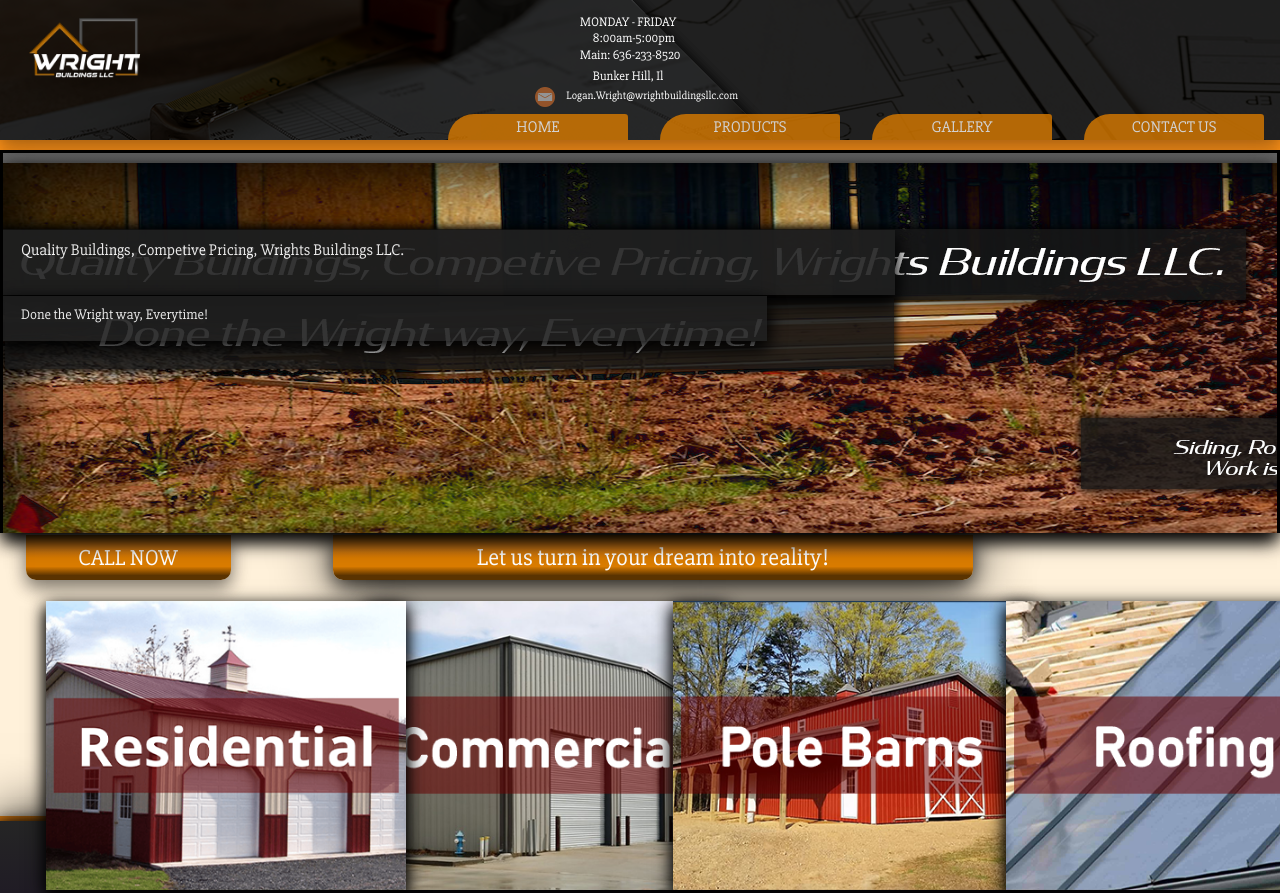
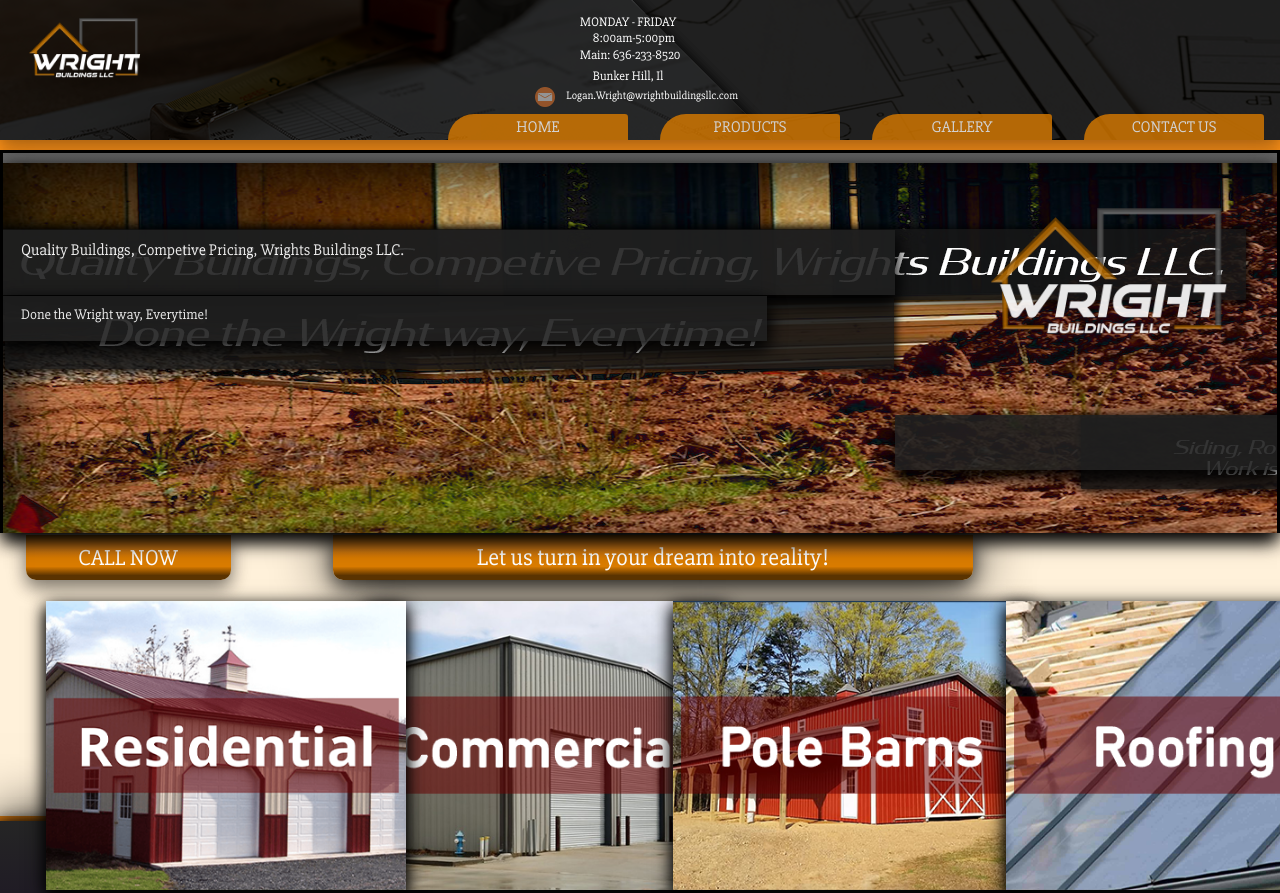
Before and after one commit to jasonman6001/WrightBuildingsLLCV1, a plain HTML site: page index.html in a window 1280 px wide. Shown: the top 893 px of the page. Drawn offline with nearby package versions, Linux system fonts and the light colour scheme.

Commit message:
Add files via upload

```diff
--- a/index.html
+++ b/index.html
@@ -83,8 +83,14 @@
           <div class="Aboutme_Contact_Text2">
             Done the Wright way, Everytime!
           </div>
-          <div class="Aboutme_Contact_img"></div>
-          <div class="Aboutme_Contact_Wording3"></div>
+          <div class="Aboutme_Contact_img">
+            <img
+              class="img-Contact"
+              src="img/WrightBuildingsMainLogo.png"
+              alt=""
+            />
+          </div>
+          <div class="Aboutme_Contact_Text3"></div>
         </div>
         <!--<div class="Aboutme_Feature"></div>-->
       </div>
```
